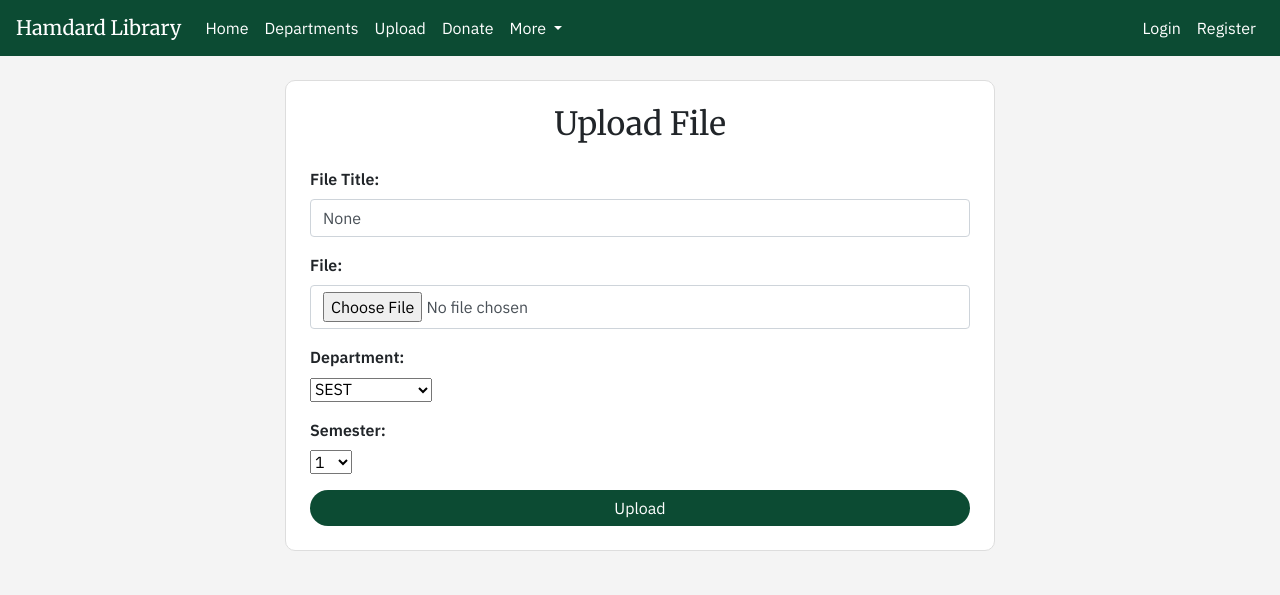
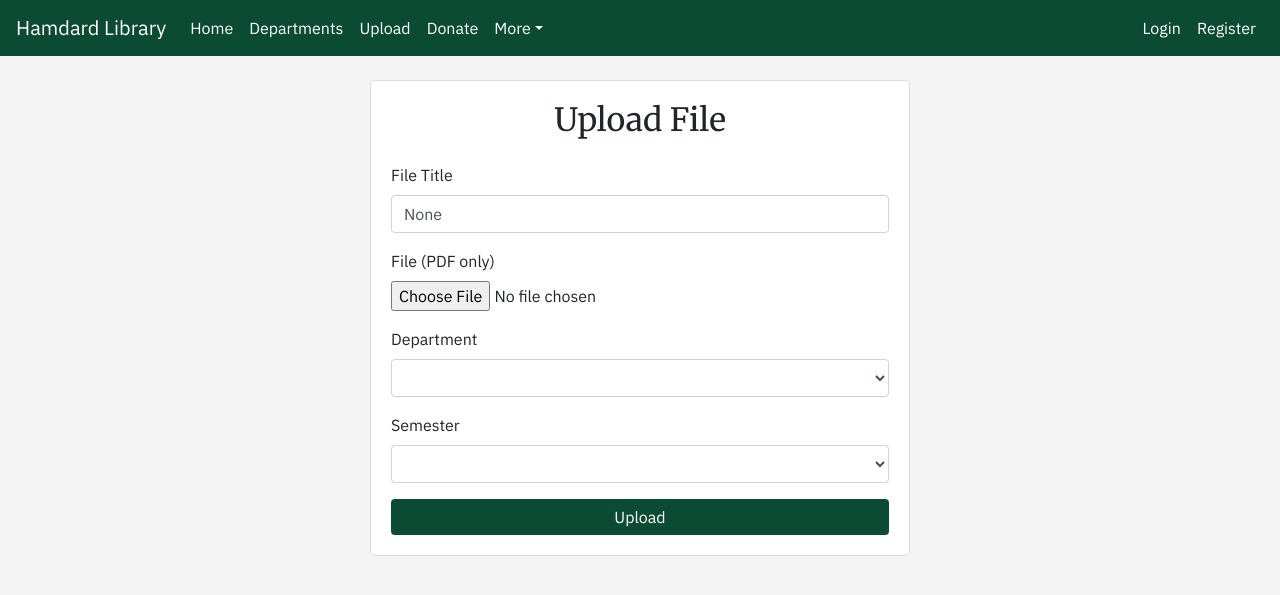
Before and after one commit to Rachit74/hamdard-library, a Django app: page /upload/ in a window 1280 px wide. Shown: the top 595 px of the page. Run offline with Django 5.2, Linux system fonts and the light colour scheme; lists and menus that the app fills with data are empty; some libraries are stand-ins or nearby versions.

Commit message:
some code refactoring

```diff
--- a/hamdard_library/library/templates/library/base.html
+++ b/hamdard_library/library/templates/library/base.html
@@ -4,115 +4,90 @@
     <meta charset="UTF-8">
     <meta name="viewport" content="width=device-width, initial-scale=1.0">
 
-     <!-- bootstrap css import -->
-     <link rel="stylesheet" href="https://cdn.jsdelivr.net/npm/bootstrap@4.0.0/dist/css/bootstrap.min.css" integrity="sha384-Gn5384xqQ1aoWXA+058RXPxPg6fy4IWvTNh0E263XmFcJlSAwiGgFAW/dAiS6JXm" crossorigin="anonymous">
-
-     <!-- custom css -->
     {% load static %}
 
+    <!-- Bootstrap CSS -->
+    <link rel="stylesheet"
+          href="https://cdn.jsdelivr.net/npm/bootstrap@4.0.0/dist/css/bootstrap.min.css"
+          crossorigin="anonymous">
+
+    <!-- Custom CSS -->
     <link rel="stylesheet" href="{% static 'library/style.css' %}">
 
     <link rel="icon" href="https://rachit74.github.io/files/logo.ico" type="image/x-icon">
+    <title>{% block title %}{% endblock %}</title>
+</head>
 
-    <title>{%block title%} {%endblock%}</title>
-</head>
 <body>
 
-    <!-- bootstrap navbar -->
+<nav class="navbar navbar-expand-lg custom-navbar">
+    <a class="navbar-brand" href="{% url 'home' %}">Hamdard Library</a>
 
-    <nav class="navbar navbar-expand-lg custom-navbar">
-        <a class="navbar-brand" href="{% url 'home' %}" style="font-family: 'Merriweather', serif;">Hamdard Library</a>
-      <button class="navbar-toggler" type="button" data-toggle="collapse" data-target="#navbarSupportedContent" aria-controls="navbarSupportedContent" aria-expanded="false" aria-label="Toggle navigation">
+    <button class="navbar-toggler" type="button" data-toggle="collapse"
+            data-target="#navbarNav">
         <span class="navbar-toggler-icon"></span>
     </button>
 
-      <div class="collapse navbar-collapse" id="navbarSupportedContent">
+    <div class="collapse navbar-collapse" id="navbarNav">
         <ul class="navbar-nav mr-auto">
-              <!-- Left-aligned Links -->
-              <li class="nav-item active">
-                  <a class="nav-link" href="{% url 'home' %}">Home <span class="sr-only">(current)</span></a>
-              </li>
-              <li class="nav-item active">
-                  <a class="nav-link" href="{% url 'departments' %}">Departments</a>
-              </li>
-              <li class="nav-item active">
-                  <a class="nav-link" href="{% url 'upload-file' %}">Upload</a>
-              </li>
-              <li class="nav-item active">
-                <a class="nav-link" href="{% url 'donate' %}">Donate</a>
-            </li>
+            <li class="nav-item"><a class="nav-link" href="{% url 'home' %}">Home</a></li>
+            <li class="nav-item"><a class="nav-link" href="{% url 'departments' %}">Departments</a></li>
+            <li class="nav-item"><a class="nav-link" href="{% url 'upload-file' %}">Upload</a></li>
+            <li class="nav-item"><a class="nav-link" href="{% url 'donate' %}">Donate</a></li>
 
             <li class="nav-item dropdown">
-                <a class="nav-link dropdown-toggle" href="#" id="moreDropdown" role="button"
-                data-toggle="dropdown" aria-haspopup="true" aria-expanded="false">
-                    More
-                </a>
-                <div class="dropdown-menu" aria-labelledby="moreDropdown">
-                    <a class="dropdown-item nav-link" href="{% url 'api-docs' %}" style="color: black;">API</a>
-                    <a class="dropdown-item nav-link" href="{% url 'for-developers' %}" style="color: black;">For Developers</a>
+                <a class="nav-link dropdown-toggle" href="#" data-toggle="dropdown">More</a>
+                <div class="dropdown-menu">
+                    <a class="dropdown-item" href="{% url 'api-docs' %}" style="color: black;">API</a>
+                    <a class="dropdown-item" href="{% url 'for-developers' %}" style="color: black;">For Developers</a>
                 </div>
             </li>
         </ul>
 
         <ul class="navbar-nav ml-auto">
-              <!-- Right-aligned Links -->
             {% if user.is_authenticated %}
                 {% if user.is_staff and unapproved_files > 0 %}
-                    <li class="nav-item active">
-                         <a class="nav-link" href="{% url 'approval-requests' %}" style="color: goldenrod;">{{ unapproved_files }} Approval Requests</a>
+                    <li class="nav-item">
+                        <a class="nav-link text-warning"
+                           href="{% url 'approval-requests' %}">
+                           {{ unapproved_files }} Approval Requests
+                        </a>
                     </li>
                 {% endif %}
-              <li class="nav-item active">
-                  <a class="nav-link" href="{% url 'profile' %}">Profile</a>
-              </li>
-              <li class="nav-item active">
-                  <a class="nav-link" href="{% url 'logout' %}">Logout</a>
-              </li>
+                <li class="nav-item"><a class="nav-link" href="{% url 'profile' %}">Profile</a></li>
+                <li class="nav-item"><a class="nav-link" href="{% url 'logout' %}">Logout</a></li>
             {% else %}
-              <li class="nav-item active">
-                  <a class="nav-link" href="{% url 'login' %}">Login</a>
-              </li>
-              <li class="nav-item active">
-                  <a class="nav-link" href="{% url 'register' %}">Register</a>
-              </li>
+                <li class="nav-item"><a class="nav-link" href="{% url 'login' %}">Login</a></li>
+                <li class="nav-item"><a class="nav-link" href="{% url 'register' %}">Register</a></li>
             {% endif %}
         </ul>
     </div>
 </nav>
 
-    <!--  -->
-
-        <!-- flash message -->
-
 {% if messages %}
-        <div class="container mt-4">
+<div class="container mt-3">
     {% for message in messages %}
-                <div class="alert alert-{{ message.tags }} alert-dismissible fade show" role="alert">
+        <div class="alert alert-{{ message.tags }} alert-dismissible fade show">
             {{ message }}
-                    <button type="button" class="close" data-dismiss="alert" aria-label="Close">
-                      <span aria-hidden="true">&times;</span>
-                    </button>
+            <button type="button" class="close" data-dismiss="alert">&times;</button>
         </div>
     {% endfor %}
+</div>
 {% endif %}
 
-    <!--  -->
-
-
-    <main class = "container mt-4">
-    {%block content%} {%endblock%}
+<main class="container mt-4">
+    {% block content %}{% endblock %}
 </main>
 
-
-    <!-- js scripts -->
 {% block scripts %}
 <script src="{% static 'library/js/home.js' %}"></script>
 <script src="{% static 'library/js/delete_confirm.js' %}"></script>
 {% endblock %}
 
-    <!-- bootstrap js -->
-    <script src="https://code.jquery.com/jquery-3.2.1.slim.min.js" integrity="sha384-KJ3o2DKtIkvYIK3UENzmM7KCkRr/rE9/Qpg6aAZGJwFDMVNA/GpGFF93hXpG5KkN" crossorigin="anonymous"></script>
-    <script src="https://cdn.jsdelivr.net/npm/popper.js@1.12.9/dist/umd/popper.min.js" integrity="sha384-ApNbgh9B+Y1QKtv3Rn7W3mgPxhU9K/ScQsAP7hUibX39j7fakFPskvXusvfa0b4Q" crossorigin="anonymous"></script>
-    <script src="https://cdn.jsdelivr.net/npm/bootstrap@4.0.0/dist/js/bootstrap.min.js" integrity="sha384-JZR6Spejh4U02d8jOt6vLEHfe/JQGiRRSQQxSfFWpi1MquVdAyjUar5+76PVCmYl" crossorigin="anonymous"></script>
+<!-- Bootstrap JS -->
+<script src="https://code.jquery.com/jquery-3.2.1.slim.min.js" crossorigin="anonymous"></script>
+<script src="https://cdn.jsdelivr.net/npm/popper.js@1.12.9/dist/umd/popper.min.js" crossorigin="anonymous"></script>
+<script src="https://cdn.jsdelivr.net/npm/bootstrap@4.0.0/dist/js/bootstrap.min.js" crossorigin="anonymous"></script>
+
 </body>
 </html>
--- a/hamdard_library/library/templates/library/donate.html
+++ b/hamdard_library/library/templates/library/donate.html
@@ -3,16 +3,11 @@
 {% block title %}Home | Library{% endblock %}
 
 {% block content %}
-<!-- Bootstrap container to center the content -->
 <div class="container mt-5">
-    <!-- Bootstrap row for layout -->
     <div class="row justify-content-center">
-        <!-- Bootstrap column to center the image and text -->
         <div class="col-md-8 text-center">
-            <!-- Replace 'qr_code.png' with the path to your QR code image -->
             <img src="https://i.postimg.cc/TwGWyFjh/image.png" alt="UPI QR Code" class="img-fluid mb-4" width="350" height="350">
 
-            <!-- Heading and Paragraph explaining the need for donations -->
             <h2 class="mb-3">Support Hamdard Library with Your Donations</h2>
             <p class="lead">
                 I strive to keep the Hamdard Library running smoothly to provide valuable resources and content to the students of Jamia Hamdard. Your donations will help cover the costs associated with maintaining and improving the website. Thank you for your support!
--- a/hamdard_library/library/templates/library/for-developers.html
+++ b/hamdard_library/library/templates/library/for-developers.html
@@ -57,7 +57,7 @@
         <p class="text-muted">
             Proper documentation for contribution will be available soon.
             More details will be added to the
-            <a href="#">Contribution Guide</a> page.
+            <a href="{% url 'contribution' %}">Contribution Guide</a> page.
         </p>
     </section>
 
--- a/hamdard_library/library/templates/library/upload_file.html
+++ b/hamdard_library/library/templates/library/upload_file.html
@@ -3,63 +3,81 @@
 {% block title %}Upload | Library{% endblock %}
 
 {% block content %}
-<main class="container mt-4">
-    <div class="row justify-content-center">
-        <div class="col-md-8">
-            <div class="card p-4 shadow-lg" style="border-radius: 10px;">
-                <h2 class="card-title text-center mb-4" style="font-family: 'Merriweather', serif;">Upload File</h2>
-                <form id="uploadForm" method="POST" enctype="multipart/form-data" style="font-family: 'IBM Plex Sans', sans-serif;">
+
+<div class="row justify-content-center mt-4">
+  <div class="col-md-8 col-lg-6">
+    <div class="card shadow-sm">
+      <div class="card-body">
+
+        <h2 class="text-center mb-4">Upload File</h2>
+
+        <form method="POST" enctype="multipart/form-data">
           {% csrf_token %}
 
-                    <div class="mb-3">
-                        <label for="id_file_name" class="form-label" style="font-family: 'IBM Plex Sans', sans-serif;">File Title:</label>
-                        <input type="text" name="file_name" id="id_file_name" class="form-control" value="{{ form.file_name.value|stringformat:"s" }}" required>
+          <!-- File Title -->
+          <div class="form-group">
+            <label for="id_file_name">File Title</label>
+            <input type="text"
+                   name="file_name"
+                   id="id_file_name"
+                   class="form-control"
+                   value="{{ form.file_name.value|stringformat:'s' }}"
+                   required>
           </div>
 
-                    <div class="mb-3">
-                        <label for="id_file_path" class="form-label" style="font-family: 'IBM Plex Sans', sans-serif;">File:</label>
-                        <input type="file" name="file_path" id="id_file_path" accept="application/pdf" class="form-control" required>
+          <!-- File Upload -->
+          <div class="form-group">
+            <label for="id_file_path">File (PDF only)</label>
+            <input type="file"
+                   name="file_path"
+                   id="id_file_path"
+                   accept="application/pdf"
+                   class="form-control-file"
+                   required>
           </div>
 
-                    <div class="mb-3">
-                        <label for="id_file_department" class="form-label" style="font-family: 'IBM Plex Sans', sans-serif;">Department:</label>
-                        <select name="file_department" id="id_file_department" class="form-select" required>
-                            <option value="SEST" {% if form.file_department.value == "SEST" %}selected{% endif %}>SEST</option>
-                            <option value="SAHSR" {% if form.file_department.value == "SAHSR" %}selected{% endif %}>SAHSR</option>
-                            <option value="HIMSER" {% if form.file_department.value == "HIMSER" %}selected{% endif %}>HIMSER</option>
-                            <option value="SUMER" {% if form.file_department.value == "SUMER" %}selected{% endif %}>SUMER</option>
-                            <option value="SCLS" {% if form.file_department.value == "SCLS" %}selected{% endif %}>SCLS</option>
-                            <option value="SPER" {% if form.file_department.value == "SPER" %}selected{% endif %}>SPER</option>
-                            <option value="SNSAH" {% if form.file_department.value == "SNSAH" %}selected{% endif %}>SNSAH</option>
-                            <option value="SIST" {% if form.file_department.value == "SIST" %}selected{% endif %}>SIST</option>
-                            <option value="SMBS" {% if form.file_department.value == "SMBS" %}selected{% endif %}>SMBS</option>
-                            <option value="SHSS" {% if form.file_department.value == "SHSS" %}selected{% endif %}>SHSS</option>
-                            <option value="LAW" {% if form.file_department.value == "LAW" %}selected{% endif %}>School of Law</option>
+          <!-- Department -->
+          <div class="form-group">
+            <label for="id_file_department">Department</label>
+            <select name="file_department"
+                    id="id_file_department"
+                    class="form-control"
+                    required>
+              {% for code, name in departments %}
+                <option value="{{ code }}"
+                  {% if form.file_department.value == code %}selected{% endif %}>
+                  {{ name }}
+                </option>
+              {% endfor %}
             </select>
           </div>
 
-                    <div class="mb-3">
-                        <label for="semester" class="form-label" style="font-family: 'IBM Plex Sans', sans-serif;">Semester:</label>
-                        <select name="semester" id="semester" class="form-select" required>
-                            <option value="1">1</option>
-                            <option value="2">2</option>
-                            <option value="3">3</option>
-                            <option value="4">4</option>
-                            <option value="5">5</option>
-                            <option value="6">6</option>
-                            <option value="7">7</option>
-                            <option value="8">8</option>
-                            <option value="9">9</option>
-                            <option value="10">10</option>
+          <!-- Semester -->
+          <div class="form-group">
+            <label for="id_semester">Semester</label>
+            <select name="semester"
+                    id="id_semester"
+                    class="form-control"
+                    required>
+              {% for i in semesters %}
+                <option value="{{ i }}"
+                  {% if form.semester.value == i|stringformat:"s" %}selected{% endif %}>
+                  {{ i }}
+                </option>
+              {% endfor %}
             </select>
           </div>
 
-                    <div class="d-grid">
-                        <button type="submit" class="btn btn-dark btn-block w-100 mt-3" style="border-radius: 25px; font-family: 'IBM Plex Sans', sans-serif;">Upload</button>
-                    </div>
+          <!-- Submit -->
+          <button type="submit" class="btn btn-dark btn-block mt-3">
+            Upload
+          </button>
+
         </form>
+
       </div>
     </div>
   </div>
-</main>
+</div>
+
 {% endblock %}
--- a/hamdard_library/library/urls.py
+++ b/hamdard_library/library/urls.py
@@ -15,6 +15,7 @@ urlpatterns = [
 
     # url for informational views
     path("donate/", views.donate, name="donate"),
-    path("api_docs/", views.api_docs, name="api-docs"),
+    path("developers/api_docs/", views.api_docs, name="api-docs"),
     path("developers/", views.developers, name="for-developers"),
+    path("developers/contribute/", views.contribution, name="contribution"),
 ]
--- a/hamdard_library/library/views.py
+++ b/hamdard_library/library/views.py
@@ -168,3 +168,6 @@ def api_docs(request):
 
 def developers(request):
     return render(request, 'library/for-developers.html')
+
+def contribution(request):
+    return render(request, 'library/contribute.html')
```
Also changed, not shown: hamdard_library/library/templates/library/contribute.html (added, +8 -0 lines), hamdard_library/library/templates/library/home.html (+38 -75 lines). Lines whose indentation alone changed are shown as unchanged.
